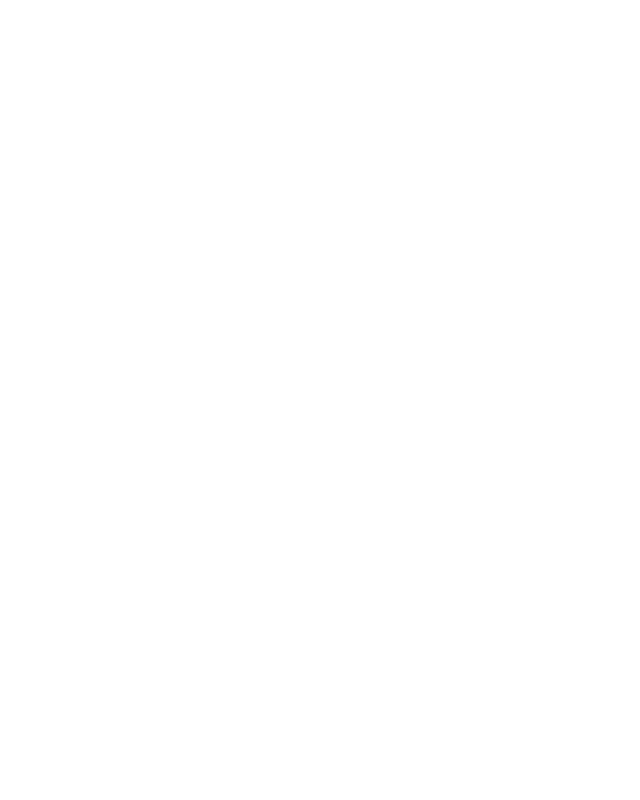
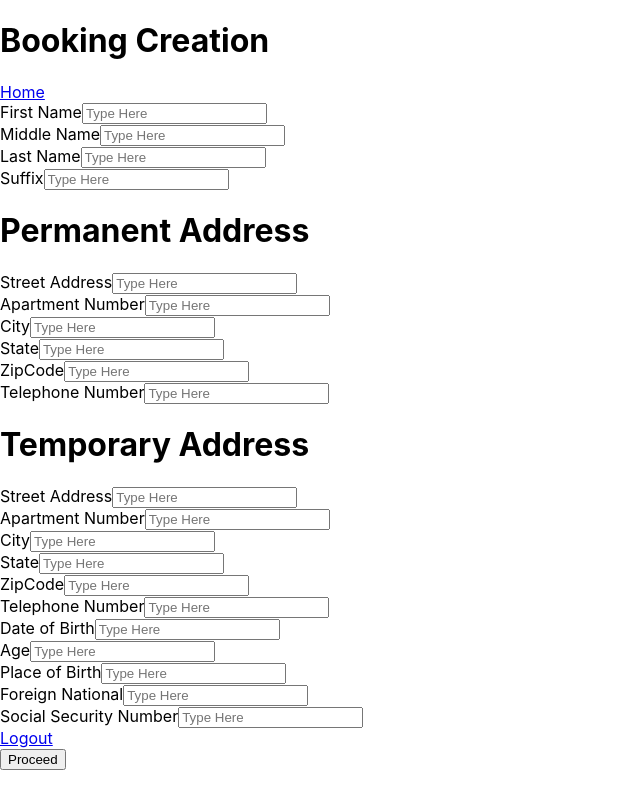
Before and after one commit to momo1106github/Jail-Info-Management-System-Web, a React (Create React App) app in the folder jail-info-management-system-web/: page /bookingcreate/1 in a window 1280 px wide. Shown: the whole page, without its empty margins (0-640 px from the left). Built offline with nearby package versions, Linux system fonts and the light colour scheme.

Commit message:
Started on Booking Creation Page

```diff
--- a/jail-info-management-system-web/src/App.js
+++ b/jail-info-management-system-web/src/App.js
@@ -25,7 +25,7 @@
             <HomePage/>
           </Route>
 
-          <Route exact path ='/bookingcreate'>
+          <Route exact path ='/bookingcreate/:pg'>
             <BookingCreationPage/>
           </Route>
 
--- a/jail-info-management-system-web/src/components/BookingCreationPage.js
+++ b/jail-info-management-system-web/src/components/BookingCreationPage.js
@@ -1,17 +1,137 @@
 import Input from './Input'
 import Header from './Header'
 import LinkButton from './LinkButton'
+import Button from './Button'
+import { useHistory, useParams } from 'react-router'
+import { useState } from 'react'
 
 
+//Displays the Booking creation pages
 const BookingCreationPage = () => {
+  //The pg param is used to track what page the booking is currently in
+  const {pg} = useParams();
 
+  //Buttons are used to proceed forward and backward through the booking process
+  const history = useHistory();
+  const proceed = () =>{
+      history.push('/bookingcreate/'+(parseInt(pg)+1))
+  }
+
+  const back = () =>{
+    history.push('/bookingcreate/'+(parseInt(pg)-1))
+  }
+
+  //Booking Values
+  const [firstname, setFirstName] = useState("");
+  const [middlename, setMiddleName] = useState("");
+  const [lastname, setLastName] = useState("");
+  const [suffix, setSuffix] = useState("");
+  const [streetaddress, setStreetAddress] = useState("");
+  const [apartmentnumber, setApartmentNumber] = useState("");
+  const [city, setCity] = useState("");
+  const [state, setState] = useState("");
+  const [zipCode, setZipCode] = useState("");
+  const [telephonenumber, setTelephoneNumber] = useState("");
+  const [streetaddresstemp, setStreetAddressTemp] = useState("");
+  const [apartmentnumbertemp, setApartmentNumberTemp] = useState("");
+  const [citytemp, setCityTemp] = useState("");
+  const [statetemp, setStateTemp] = useState("");
+  const [zipCodetemp, setZipCodeTemp] = useState("");
+  const [telephonenumbertemp, setTelephoneNumberTemp] = useState("");
+  const [dob, setDOB] = useState("");
+  const [age, setAge] = useState("");
+  const [placeofbirth, setPOB] = useState("");
+  const [foreignnational, setForeignNational] = useState("");
+  const [ssn, setSSN] = useState("");
+
+  //pg2
+  const [sex, setSex] = useState("");
+  const [descent, setDescent] = useState("");
+  const [haircolor, setHairColor] = useState("");
+  const [eyecolor, setEyeColor] = useState("");
+  const [height, setHeight] = useState("");
+  const [weight, setWeight] = useState("");
+  const [scarsmarkstattoos, setScarsMarksTattoos] = useState("");
+  const [datetimearrested, setDateTimeArrested] = useState("");
+  const [arrestingagency, setArrestingAgency] = useState("");
+  const [arrestlocation, setArrestLocation] = useState("");
+  const [arrestcharges, setCharges] = useState("");
+  const [arrestofficerid, setArrestingOfficerID] = useState("");
+  const [transportofficerid, setTransportingOfficerID] = useState("");
+  const [driverslicensenumber, setDriversLicenseNumber] = useState("");
+  const [driverslicensestate, setDriversLicenseState] = useState("");
+  const [vehiclelicensenumber, setVehicleLicenseNumber] = useState("");
+  const [vehiclelicensestate, setVehicleLicenseState] = useState("");
+  const [vehicleyear, setVehicleYear] = useState("");
+  const [vehiclemake, setVehicleMake] = useState("");
+  const [vehiclecolor, setVehicleColor] = useState("");
+  const [vehicledisposition, setVehicleDisposition] = useState("");
+  const [impoundcompany, setImpoundCompany] = useState("");
+  const [parkedlocation, setParkedLocation] = useState("");
+  const [parkedother, setParkedOther] = useState("");
+
+
+  //In our output we check which page we are currently on and display that page
     return (
       <div className= "Booking Page">
+      <Header title='Booking Creation'/>
       <LinkButton linklabel = 'Home' link = '/home'/>
-      <Header title='Booking Creation'/>
-      <Input inputlabel = 'First Name '/>
-      <Input inputlabel = 'Last Name '/>
+      {pg === "1" && <div className = 'pg1'>
+      <Input inputlabel = 'First Name' onChange = {setFirstName}/>
+      <Input inputlabel = 'Middle Name' onChange = {setMiddleName}/>
+      <Input inputlabel = 'Last Name' onChange = {setLastName}/>
+      <Input inputlabel = 'Suffix' onChange = {setSuffix}/>
+      <Header title = 'Permanent Address'/>
+      <Input inputlabel = 'Street Address' onChange = {setStreetAddress}/>
+      <Input inputlabel = 'Apartment Number' onChange = {setApartmentNumber}/>
+      <Input inputlabel = 'City' onChange = {setCity}/>
+      <Input inputlabel = 'State' onChange = {setState}/>
+      <Input inputlabel = 'ZipCode' onChange = {setZipCode}/>
+      <Input inputlabel = 'Telephone Number' onChange = {setTelephoneNumber}/>
+      <Header title = 'Temporary Address'/>
+      <Input inputlabel = 'Street Address' onChange = {setStreetAddressTemp}/>
+      <Input inputlabel = 'Apartment Number' onChange = {setApartmentNumberTemp}/>
+      <Input inputlabel = 'City' onChange = {setCityTemp}/>
+      <Input inputlabel = 'State' onChange = {setStateTemp}/>
+      <Input inputlabel = 'ZipCode' onChange = {setZipCodeTemp}/>
+      <Input inputlabel = 'Telephone Number' onChange = {setTelephoneNumberTemp}/>
+      <Input inputlabel = 'Date of Birth' onChange = {setDOB}/>
+      <Input inputlabel = 'Age' onChange = {setAge}/>
+      <Input inputlabel = 'Place of Birth' onChange = {setPOB}/>
+      <Input inputlabel = 'Foreign National' onChange = {setForeignNational}/>
+      <Input inputlabel = 'Social Security Number' onChange = {setSSN}/>
+       </div>}
+
+      {pg === "2" && <div className = 'pg2'>
+      <Input inputlabel = 'Sex' onChange = {setSex}/>
+      <Input inputlabel = 'Descent' onChange = {setDescent}/>
+      <Input inputlabel = 'Hair Color' onChange = {setHairColor}/>
+      <Input inputlabel = 'Eye Color' onChange = {setEyeColor}/>
+      <Input inputlabel = 'Height' onChange = {setHeight}/>
+      <Input inputlabel = 'Weight' onChange = {setWeight}/>
+      <Input inputlabel = 'Scars, Marks and Tattoos' onChange = {setScarsMarksTattoos}/>
+      <Input inputlabel = 'Date and Time Arrested' onChange = {setDateTimeArrested}/>
+      <Input inputlabel = 'Arresting Agency' onChange = {setArrestingAgency}/>
+      <Input inputlabel = 'Arrest Location' onChange = {setArrestLocation}/>
+      <Input inputlabel = 'Arrest Charge(s)' onChange = {setCharges}/>
+      <Input inputlabel = 'Arresting Officer Department ID' onChange = {setArrestingOfficerID}/>
+      <Input inputlabel = 'Transporting Officer Department ID' onChange = {setTransportingOfficerID}/>
+      <Input inputlabel = 'Drivers License Number' onChange = {setDriversLicenseNumber}/>
+      <Input inputlabel = 'Drivers License State' onChange = {setDriversLicenseState}/>
+      <Input inputlabel = 'Vehicle License Number' onChange = {setVehicleLicenseNumber}/>
+      <Input inputlabel = 'Vehicle License State' onChange = {setVehicleLicenseState}/>
+      <Input inputlabel = 'Vehicle Year' onChange = {setVehicleYear}/>
+      <Input inputlabel = 'Vehicle Make' onChange = {setVehicleMake}/>
+      <Input inputlabel = 'Vehicle Color' onChange = {setVehicleColor}/>
+      <Input inputlabel = 'Vehicle Disposition' onChange = {setVehicleDisposition}/>
+      <Input inputlabel = 'Impound Company' onChange = {setImpoundCompany}/>
+      <Input inputlabel = 'Parked Location' onChange = {setParkedLocation}/>
+      <Input inputlabel = 'Parked-Other' onChange = {setParkedOther}/>
+      </div>}
+
       <LinkButton linklabel = 'Logout' link = '/'/>
+      {parseInt(pg) <= 5 && <div><Button buttonlabel = 'Proceed' onClick = {proceed}/></div>}
+      {parseInt(pg) >= 2 && <div><Button buttonlabel = 'Back' onClick = {back}/></div>}
       </div>
     )
 }
--- a/jail-info-management-system-web/src/components/HomePage.js
+++ b/jail-info-management-system-web/src/components/HomePage.js
@@ -8,7 +8,7 @@
       <LinkButton linklabel = 'Home' link="/home"/>
       <Header title='Home'/>
       <Header title = "Pages"/>
-      <LinkButton linklabel = 'Booking' link ='/bookingcreate'/>
+      <LinkButton linklabel = 'Booking' link ='/bookingcreate/1'/>
       <LinkButton linklabel = 'Logout' link = '/'/>
     </div>
     )
```
